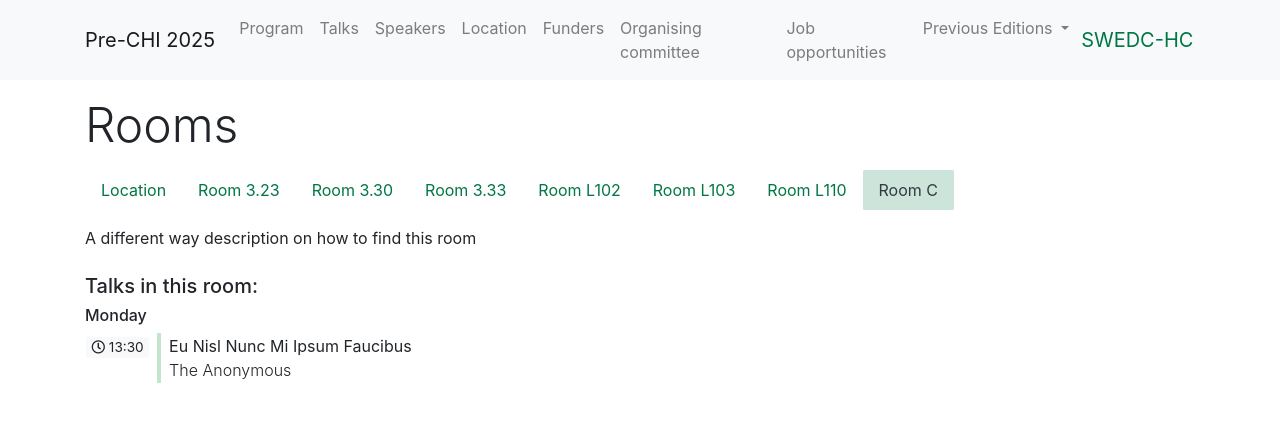
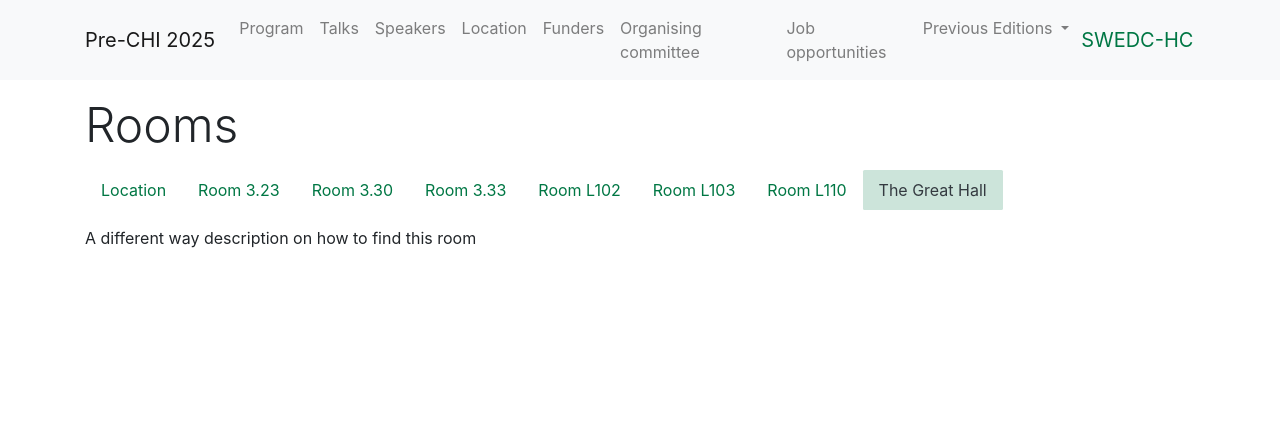
Before and after one commit to South-West-UK-Pre-CHI/South-West-UK-Pre-CHI.github.io, a Jekyll site: the page built from _rooms/the-great-hall.md, in a window 1280 px wide. Shown: the top 422 px of the page. Built offline with Jekyll 4.4.1, drawn with Linux system fonts in a browser that asks for light colours.

Commit message:
Added talk categories

```diff
--- a/_config.yml
+++ b/_config.yml
@@ -136,11 +136,18 @@
   talks:
     # Talk categories
     main_categories:
-      - name: Cat A
+      - name: Talk Category 1
         color: info
-      - name: Cat B
+      - name: Talk Category 2
         color: success
-
+      - name: Talk Category 3
+        color: success
+      - name: Talk Category 4
+        color: success
+      - name: Doctoral Consortium
+        color: success
+      - name: Workshops/Demos
+        color: success
     # Hide icons on talk overview page
     hide_icons: false
 
--- a/_rooms/the-great-hall.md
+++ b/_rooms/the-great-hall.md
@@ -1,5 +1,5 @@
 ---
-name: Room C
+name: The Great Hall
 ---
 
 A different way description on how to find this room
```
